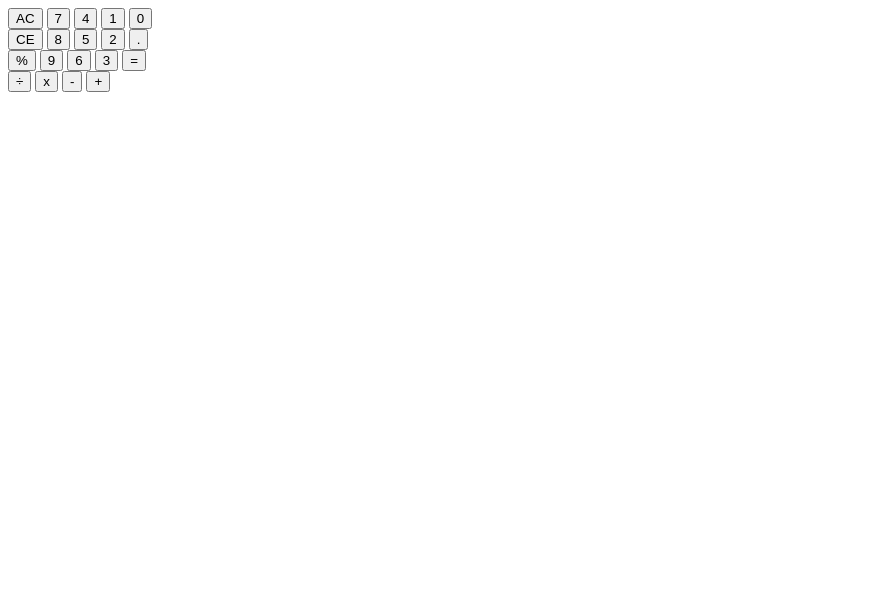
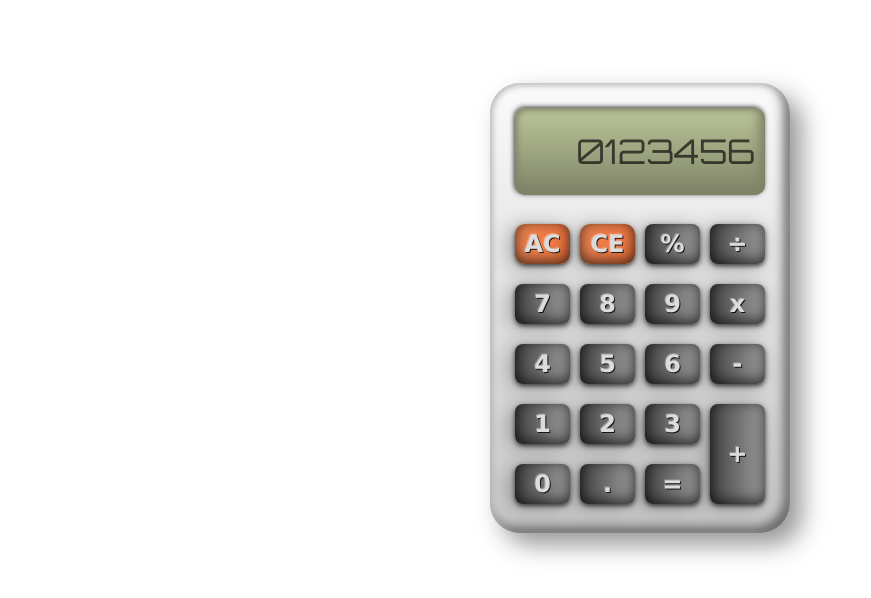
Before and after one commit to ensarokumus/top-project-calculator, a plain HTML site: page index.html in a window 1280 px wide. Shown: the whole page, without its empty margins (0-871 px from the left). Drawn offline with Linux system fonts and the light colour scheme.

Commit message:
Add styling to the calculator app Create a styling with skeuomorphic design principles and update html classes and ids. Include percentage function into the operate function.

```diff
--- a/index.html
+++ b/index.html
@@ -10,34 +10,34 @@
 <body>
   <div id="container">
     <div id="calculator">
-      <div id="screen"></div>
+      <div id="screen">0123456</div>
       <div id="buttons">
-        <div id="column-one">
-          <button id="ac" class="btn-orange">AC</button>
-          <button id="seven" class="btn-grey">7</button>
-          <button id="four" class="btn-grey">4</button>
-          <button id="one" class="btn-grey">1</button>
-          <button id="zero" class="btn-grey">0</button>
+        <div id="btn-column">
+          <div id="ac" class="btn btn-orange">AC</div>
+          <div id="seven" class="btn">7</div>
+          <div id="four" class="btn">4</div>
+          <div id="one" class="btn">1</div>
+          <div id="zero" class="btn">0</div>
         </div>
-        <div id="column-two">
-          <button id="ce" class="btn-orange">CE</button>
-          <button id="eight" class="btn-grey">8</button>
-          <button id="five" class="btn-grey">5</button>
-          <button id="two" class="btn-grey">2</button>
-          <button id="dot" class="btn-grey">.</button>
+        <div id="btn-column">
+          <div id="ce" class="btn btn-orange">CE</div>
+          <div id="eight" class="btn">8</div>
+          <div id="five" class="btn">5</div>
+          <div id="two" class="btn">2</div>
+          <div id="dot" class="btn">.</div>
         </div>
-        <div id="column-three"></div>
-          <button id="percentage" class="btn-grey">%</button>
-          <button id="nine" class="btn-grey">9</button>
-          <button id="six" class="btn-grey">6</button>
-          <button id="equal" class="btn-grey">3</button>
-          <button id="three" class="btn-grey">=</button>
+        <div id="btn-column">
+          <div id="percentage" class="btn">%</div>
+          <div id="nine" class="btn">9</div>
+          <div id="six" class="btn">6</div>
+          <div id="equal" class="btn">3</div>
+          <div id="three" class="btn">=</div>
         </div>
-        <div id="column-four">
-          <button id="divide" class="btn-grey">÷</button>
-          <button id="multiply" class="btn-grey">x</button>
-          <button id="subtract" class="btn-grey">-</button>
-          <button id="add" class="btn-grey">+</button>
+        <div id="btn-column">
+          <div id="divide" class="btn">÷</div>
+          <div id="multiply" class="btn">x</div>
+          <div id="subtract" class="btn">-</div>
+          <div id="add" class="btn">+</div>
         </div>
       </div>
     </div>
--- a/javascript.js
+++ b/javascript.js
@@ -45,6 +45,8 @@ function operate(numOne, operator, numTwo) {
     return multiply(numOne, numTwo);
   } else if (operator === '/') {
     return divide(numOne, numTwo)
+  } else if (operator === '%') {
+    return percentage(numOne, operator, numTwo)
   } else {
     return 'ERROR!'
   }
--- a/styles.css
+++ b/styles.css
@@ -0,0 +1,133 @@
+@import url('https://fonts.googleapis.com/css2?family=Orbitron:wght@400;500;600;700;800;900&display=swap');
+
+* {
+  /* border: 1px solid white; */
+  box-sizing: border-box;
+}
+
+html, body {
+  height: 100%;
+}
+
+#container {
+  height: 600px;
+  display: flex;
+  align-items: center;
+  justify-content: center;
+}
+
+#calculator {
+  display: flex;
+  flex-direction: column;
+  justify-content: space-between;
+  align-items: center;
+  padding: 25px;
+  gap: 25px;
+  height: 450px;
+  width: 300px;
+  border: 0px none rgba(100, 100, 100, 0);
+  border-radius: 30px;
+  background: linear-gradient(
+    180deg,
+    rgb(250, 250, 250) 0%,
+    rgb(200, 200, 200) 100%
+  );
+  background-blend-mode: ;
+  box-shadow:
+    inset 2px 2px 6px 0px rgb(185, 185, 185),
+    inset -6px -6px 12px 0px rgb(100, 100, 100),
+    12px 12px 24px 0px rgba(50, 50, 50, 0.5);
+}
+
+#screen {
+  width: 250px;
+  height: 150px;
+  border-radius: 10px;
+  padding: 0 10px;
+  display: flex;
+  justify-content: flex-end;
+  align-items: center;
+  color: rgba(0, 0, 0, 65%) ;
+  font-size: 34px;
+  font-family: 'Orbitron', sans-serif;
+  background: linear-gradient(
+    180deg,
+    rgb(188 197 154) 0%,
+    rgb(126, 132, 103) 100%
+  );
+  background-blend-mode: ;
+  box-shadow:
+    inset 2px 2px 6px 0px rgb(126, 132, 103),
+    inset -6px -6px 12px 0px rgb(126, 132, 103),
+    -1px -1px 5px 0px rgb(50, 50, 50);
+}
+
+#buttons {
+  width: 250px;
+  height: 500px;
+  display: flex;
+  align-items: center;
+  justify-content: space-between;
+  gap: 10px;
+}
+
+#btn-column {
+  width: 100%;
+  display: flex;
+  flex-direction: column;
+  justify-content: space-between;
+  gap: 20px;
+}
+
+.btn {
+  height: 40px;
+  border: 0px none rgba(100, 100, 100, 0);
+  border-radius: 8px;
+  background: linear-gradient(
+    90deg,
+    rgba(66, 66, 66, 1) 0%,
+    rgba(158, 158, 158, 1) 100%
+  );
+  background-blend-mode: ;
+  box-shadow:
+    0px 2px 5px 0px rgba(0, 0, 0, 0.7),
+    inset 0px -3px 14px 0px rgba(0, 0, 0, 0.7),
+    -5px 3px 20px 0px rgba(0, 0, 0, 0.3);
+  color: rgb(220, 220, 220);
+  display: flex;
+  justify-content: center;
+  align-items: center;
+  text-shadow: -1px -1px 0px rgba(255, 255, 255, 0.3),
+                1px 1px 0px rgba(0, 0, 0, 0.8);
+  font-size: 24px;
+  font-weight: 800;
+  font-family: 'Lucida Sans', 'Lucida Sans Regular', 'Lucida Grande', 'Lucida Sans Unicode', Geneva, Verdana, sans-serif;
+}
+
+.btn.btn-orange {
+  height: 40px;
+  border-radius: 10px;
+  background: linear-gradient(
+    90deg,
+    rgb(234, 130, 81) 0%,
+    rgb(239 118 64) 100%
+  );
+  background-blend-mode: ;
+  box-shadow:
+    0px 2px 5px 0px rgba(0, 0, 0, 0.7),
+    inset 0px -3px 14px 0px rgba(0, 0, 0, 0.7),
+    -5px 3px 20px 0px rgba(0, 0, 0, 0.3);
+  color: rgb(220, 220, 220);
+  display: flex;
+  justify-content: center;
+  align-items: center;
+  text-shadow: -1px -1px 0px rgba(255, 255, 255, 0.3),
+                1px 1px 0px rgba(0, 0, 0, 0.8);
+  font-size: 24px;
+  font-weight: 800;
+  font-family: 'Lucida Sans', 'Lucida Sans Regular', 'Lucida Grande', 'Lucida Sans Unicode', Geneva, Verdana, sans-serif;
+}
+
+#add {
+  height: 100px;
+}
```
